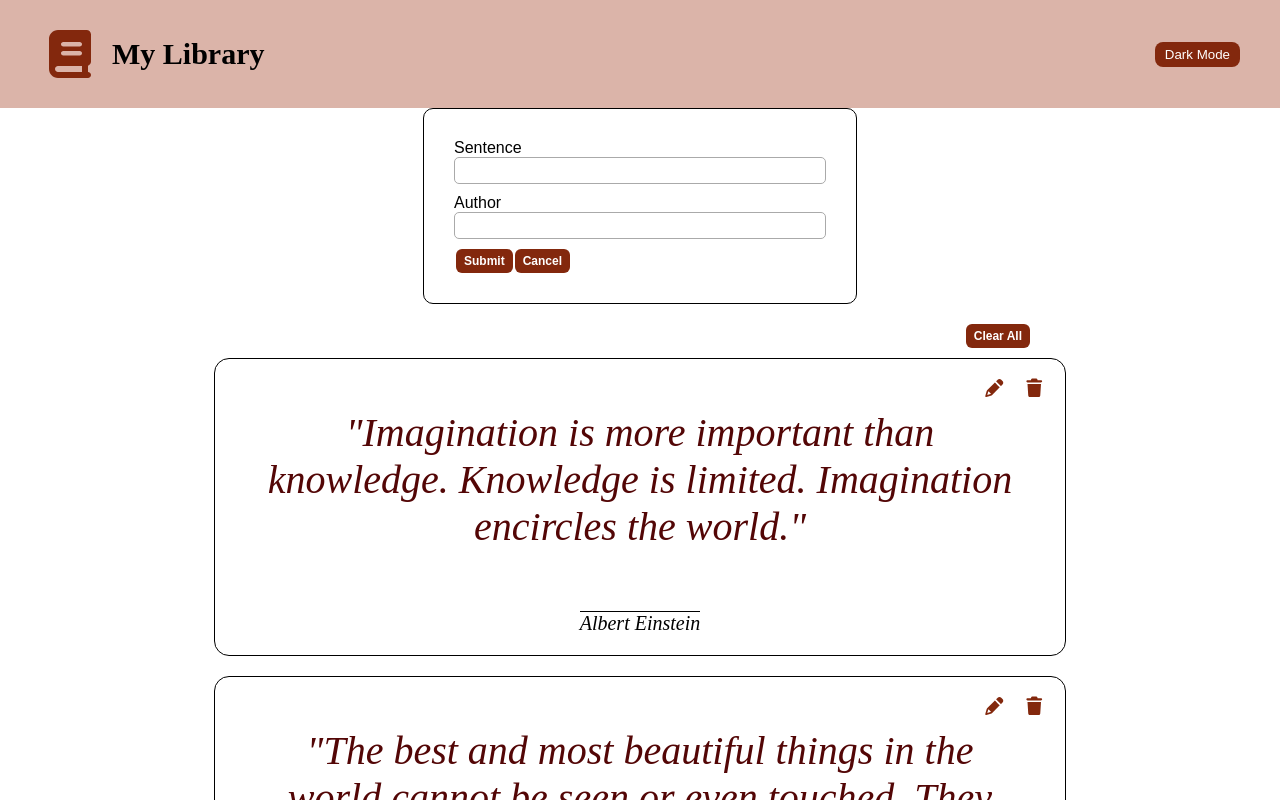
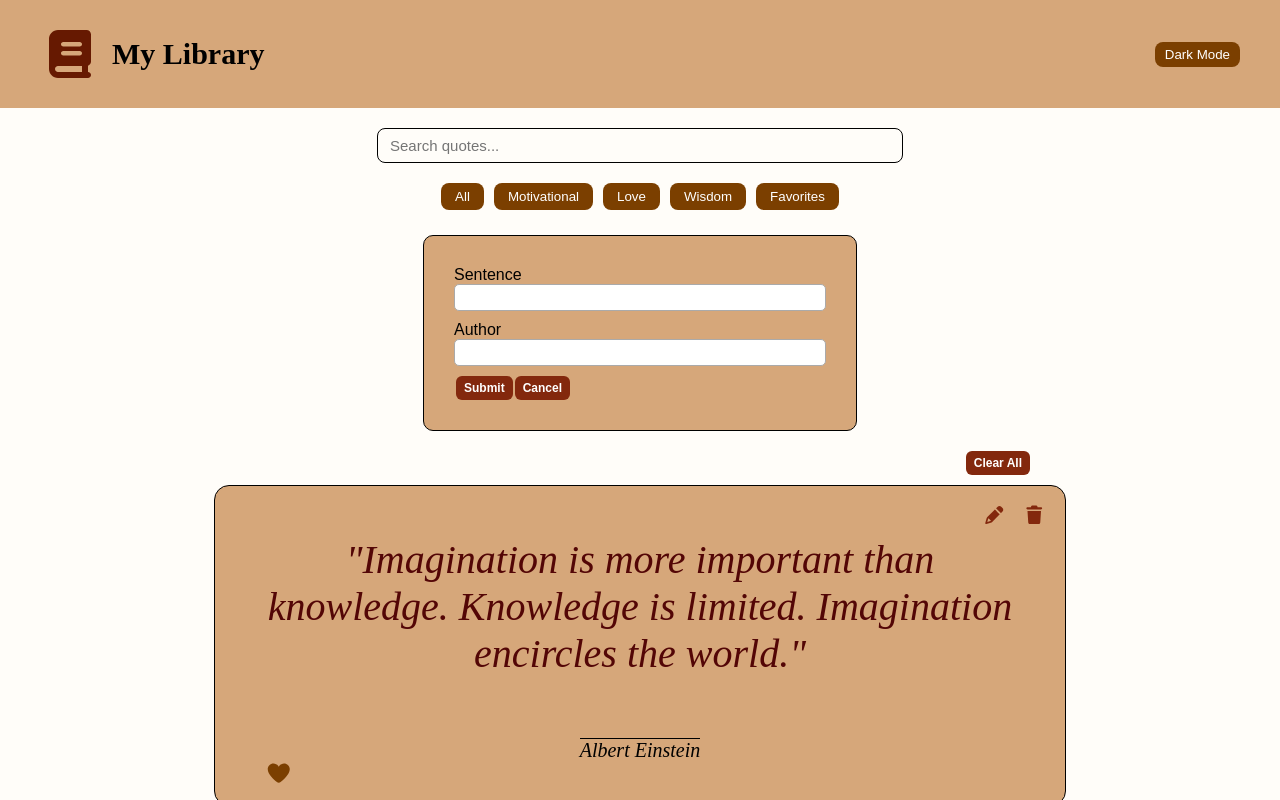
Before and after one commit to ellamaepacundo07-ctrl/first-project, a React (Vite) app: page / in a window 1280 px wide. Shown: the top 800 px of the page. Built offline with nearby package versions, Linux system fonts and the light colour scheme.

Commit message:
Category buttons

```diff
--- a/src/App.css
+++ b/src/App.css
@@ -2,7 +2,7 @@ body,
 #root {
   margin: 0;
   padding: 0;
-  background: white;
+  background: #FFFDF9;
   display: flex;
   flex-direction: column;
 }
@@ -14,7 +14,7 @@ body,
   display: flex;
   justify-content: space-between;
   align-items: center;
-  background-color: rgb(219, 180, 169);
+  background-color: #D6A77A;
   color: black;
   padding: 10px 40px;
   position: sticky;
@@ -24,7 +24,7 @@ body,
 
 .app-header button {
   border-radius: 8px;
-  background-color: rgb(131, 40, 13);
+  background-color: #7B3F00;
   color: white;
   padding: 5px 10px;
   border: none;
@@ -44,7 +44,7 @@ body,
 }
 
 .book-icon {
-  color: rgb(131, 40, 13);
+  color: rgb(102, 25, 1);
   font-size: 3rem;
   margin-right: 12px;
 }
@@ -56,7 +56,7 @@ body,
 
 .quote-card {
   border: 1px solid black;
-  background: white;
+  background: #D6A77A;
   text-align: start;
   font-style: italic;
   padding: 50px 50px 20px;
@@ -113,7 +113,7 @@ body,
 }
 .quote-form {
   padding: 30px;
-  background: white;
+  background: #D6A77A;
   border: 1px solid black;
   border-radius: 10px;
   font-family: Arial;
@@ -173,7 +173,6 @@ body,
   border-radius: 6px;
   border: none;
   cursor: pointer;
-  transition: all 0.3s ease;
 }
 
 .clearall-btn:hover {
@@ -250,3 +249,56 @@ body,
   background-color: #ff5a2a;
   color: white;
 }
+.search-bar {
+  display: block;
+  margin: 20px auto;
+  padding: 8px 12px;
+  width: 60%;
+  max-width: 500px;
+  border: 1px solid black;
+  border-radius: 8px;
+  outline: none;
+  background-color: #fffdf9;
+  color: black;
+  font-size: 15px;
+}
+.dark .search-bar {
+  background-color: black;
+  color: white;
+  border: 1px solid white;
+}
+.filter-buttons {
+  display: flex;
+  justify-content: center;
+  gap: 10px;
+  margin-bottom: 25px;
+  flex-wrap: wrap;
+}
+.filter-buttons button {
+  background-color: #7B3F00;
+  color: white;
+  border: none;
+  padding: 6px 14px;
+  border-radius: 8px;
+  cursor: pointer;
+}
+.filter-buttons button:hover {
+  background-color: #ff5a2a;
+}
+.favorite-icon {
+  color: #7B3F00;
+  margin-right: 8px;
+  font-size: 22px;
+  cursor: pointer;
+}
+.dark .favorite-icon {
+  color: white;
+}
+
+.favorite-icon:hover {
+  color: rgb(253, 64, 64);
+}
+
+.favorite-icon.active {
+  color: red;
+}
--- a/src/App.jsx
+++ b/src/App.jsx
@@ -6,12 +6,14 @@ import {
   faTrash,
   faPencilAlt,
   faBook,
+  faHeart,
 } from "@fortawesome/free-solid-svg-icons";
 import useQuotes from "./hooks/useQuotes";
 import AppHeader from "./component/AppHeader";
 import useTheme from "./hooks/useTheme";
+import { useState } from "react";
 
-library.add(faTrash, faPencilAlt, faBook);
+library.add(faTrash, faPencilAlt, faBook, faHeart);
 
 function App() {
   const {
@@ -26,11 +28,36 @@ function App() {
   } = useQuotes();
 
   const { theme } = useTheme();
+  const [searchTerm, setSearchTerm] = useState("");
+  const [selectedCategory, setSelectedCategory] = useState("All");
 
   return (
     <div className={`app-background ${theme === "dark" ? "dark" : "light"}`}>
       <AppHeader />
       <div className="app-content">
+        <div className="search-filter-section">
+          <input
+            type="text"
+            placeholder="Search quotes..."
+            className="search-bar"
+            value={searchTerm}
+            onChange={(e) => setSearchTerm(e.target.value)}
+          />
+          <div className="filter-buttons">
+            <button onClick={() => setSelectedCategory("All")}>All</button>
+            <button onClick={() => setSelectedCategory("Motivational")}>
+              Motivational
+            </button>
+            <button onClick={() => setSelectedCategory("Love")}>Love</button>
+            <button onClick={() => setSelectedCategory("Wisdom")}>
+              Wisdom
+            </button>
+            <button onClick={() => setSelectedCategory("Favorites")}>
+            Favorites
+            </button>
+          </div>
+        </div>
+
         <QuoteForm handleCreate={handleCreate} />
 
         <div className="clearall-container">
--- a/src/component/QuoteCard.jsx
+++ b/src/component/QuoteCard.jsx
@@ -1,3 +1,4 @@
+import { useState } from "react";
 import { FontAwesomeIcon } from "@fortawesome/react-fontawesome";
 import QuoteFormEdit from "./QuoteFormEdit";
 
@@ -10,6 +11,12 @@ function QuoteCard({
   cancelEditing,
   onUpdate,
 }) {
+  const [isFavorite, setIsFavorite] = useState(false);
+
+  const toggleFavorite = () => {
+    setIsFavorite(!isFavorite);
+  };
+
   return (
     <div className="quote-card">
       {isEditing ? (
@@ -40,6 +47,14 @@ function QuoteCard({
           <div className="quote-card-fapen" onClick={selectEdit}>
             <FontAwesomeIcon icon="pencil" />
           </div>
+
+          <div className="quote-actions">
+            <FontAwesomeIcon
+              icon="heart"
+              className={`favorite-icon ${isFavorite ? "active" : ""}`}
+              onClick={toggleFavorite}
+            />
+          </div>
         </>
       )}
     </div>
```
